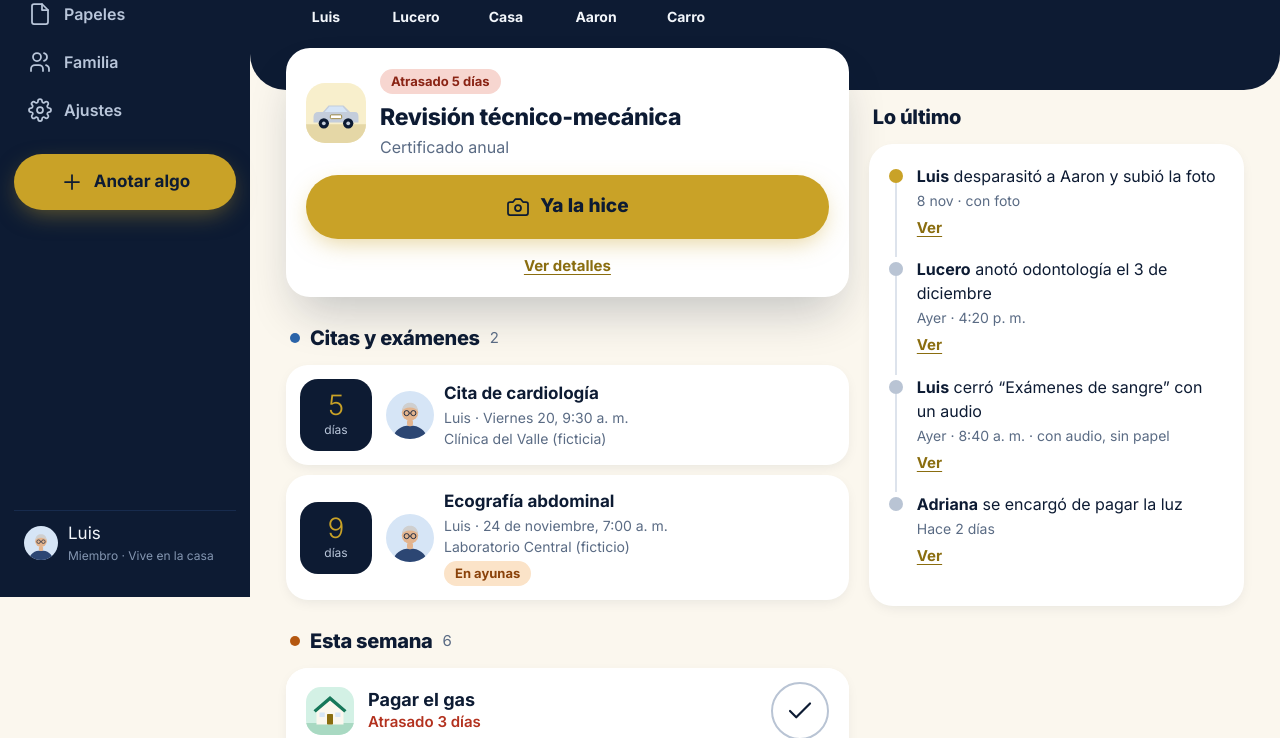
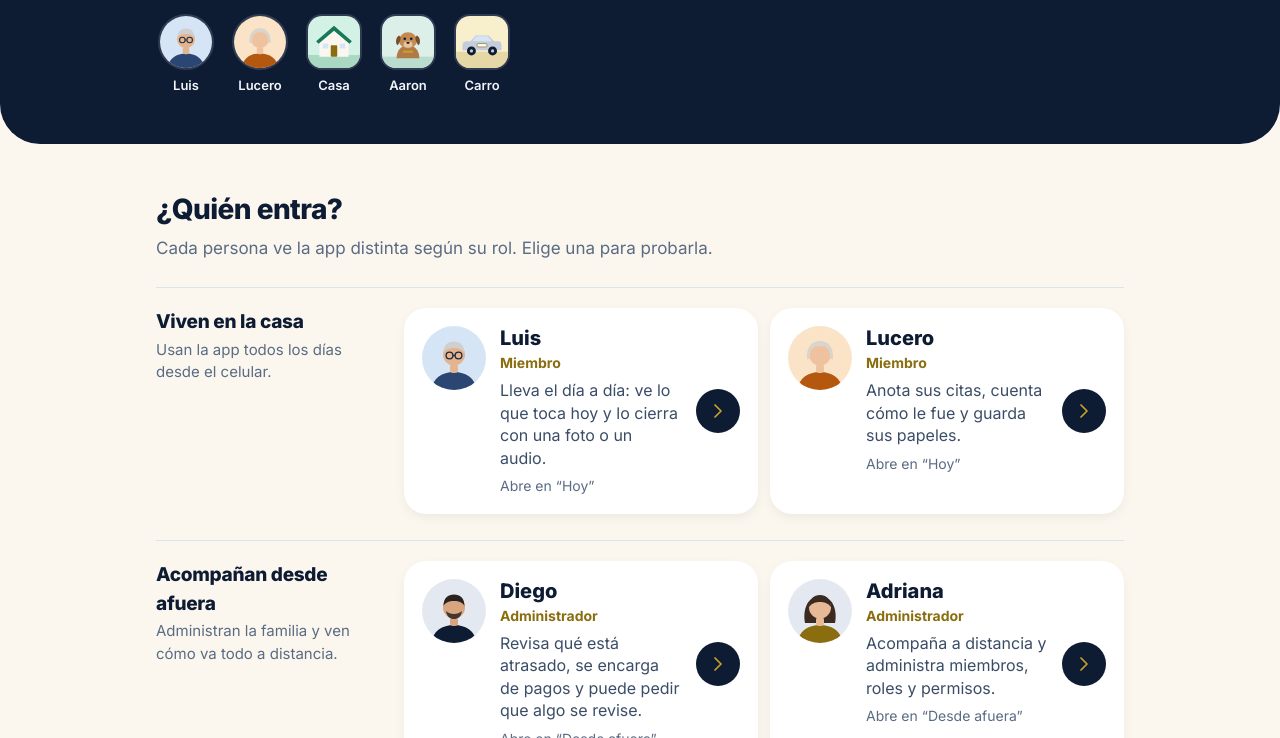
Before and after one commit to diegopaz83/pnb-gestion-familiar-demo, a plain HTML site: page index.html in a window 1280 px wide. Shown: the part 251-989 px from the top of the page. Drawn offline with Linux system fonts and the light colour scheme.

Commit message:
Portada con entradas por rol
Co-Authored-By: Claude Fable 5.2 <noreply@anthropic.com>
Claude-Session: https://claude.ai/code/session_018FWzo8CaWjBwz5sekLT8qj

```diff
--- a/index.html
+++ b/index.html
@@ -524,6 +524,49 @@ main{container:main/inline-size}
 }
 @media(min-width:600px) and (max-width:959px){.tabbar{left:50%;right:auto;width:520px;transform:translateX(-50%)}}
 @media(min-width:960px) and (max-width:1199px){.side{width:212px}}
+
+/* v3.18 portada con entradas por rol */
+.ld{min-height:100vh;background:var(--cream)}
+.ldin{max-width:1040px;margin:0 auto;padding:0 20px}
+.ldh{background:var(--navy-800);color:var(--on-2);padding:28px 0 34px;border-radius:0 0 32px 32px}
+.ldb{display:flex;gap:12px;align-items:baseline;flex-wrap:wrap}
+.ldb span{color:var(--gold-500);font-weight:700;font-size:15px}
+.ldb i{font-style:normal;font-size:14px;color:var(--on-3)}
+.ldh h1{color:var(--on-1);font-size:clamp(38px,9vw,64px);line-height:1.02;font-weight:800;letter-spacing:-.035em;margin:10px 0 12px}
+.ldh p{font-size:18px;line-height:1.45;max-width:34em;margin:0}
+.ldfs{display:flex;gap:8px;margin-top:24px;flex-wrap:wrap}
+.ldf{display:flex;flex-direction:column;align-items:center;gap:6px;width:60px}
+.ldf .fpic{width:56px;height:56px;border-radius:50%;overflow:hidden;display:block;border:2px solid rgba(255,255,255,.14)}
+.ldf .fpic.sq{border-radius:16px}
+.ldf .fpic svg,.ldf .fpic img{width:100%;height:100%;display:block;object-fit:cover}
+.ldf b{font-size:13px;color:var(--on-1);font-weight:600}
+.ldbody{padding-top:32px;padding-bottom:60px}
+.ldbody h2{font-size:28px;font-weight:800;letter-spacing:-.02em}
+.ldsub{margin:6px 0 0;color:var(--fg-3);font-size:17px;max-width:36em}
+.ldg{margin-top:26px;padding-top:20px;border-top:1px solid var(--line)}
+.ldgh h3{font-size:19px;font-weight:800}
+.ldgh p{margin:2px 0 0;color:var(--fg-3);font-size:15px}
+.ldcs{display:grid;gap:12px;margin-top:14px}
+.ldc{display:flex;gap:14px;align-items:flex-start;text-align:left;width:100%;background:var(--white);border:2px solid transparent;border-radius:22px;padding:16px;box-shadow:var(--sh-sm);color:var(--fg-2);transition:border-color .14s var(--ease),box-shadow .14s var(--ease)}
+.ldc:hover,.ldc:focus-visible{border-color:var(--gold-500);box-shadow:var(--sh-md)}
+.ldc .av{width:64px;height:64px;flex:none}
+.ldt{flex:1;min-width:0;display:flex;flex-direction:column;gap:2px}
+.ldt b{font-size:20px;color:var(--fg-1);font-weight:800;line-height:1.2}
+.ldt small{font-size:14px;font-weight:700;color:var(--gold-700)}
+.ldt span{font-size:16px;line-height:1.4;margin-top:4px}
+.ldt em{font-style:normal;font-size:14px;color:var(--fg-3);margin-top:4px}
+.ldgo{align-self:center;flex:none;width:44px;height:44px;border-radius:50%;background:var(--navy-800);color:var(--gold-500);display:grid;place-items:center}
+.ldfoot{margin:28px 0 0;color:var(--fg-3);font-size:14px;max-width:44em}
+@media(min-width:760px){
+ .ldin{padding:0 36px}
+ .ldh{padding:44px 0 48px;border-radius:0 0 40px 40px}
+ .ldbody{padding-top:44px}
+ .ldfs{gap:14px}
+ .ldg{display:grid;grid-template-columns:220px minmax(0,1fr);gap:28px;align-items:start}
+ .ldcs{margin-top:0}
+}
+@media(min-width:1040px){.ldcs{grid-template-columns:1fr 1fr}.ldg:last-of-type .ldcs{grid-template-columns:1fr 1fr}}
+@media(max-width:360px){.ldc{padding:14px;gap:12px}.ldc .av{width:52px;height:52px}.ldgo{width:38px;height:38px}}
 </style>
 </head>
 <body>
@@ -560,7 +603,7 @@ const FICHA={
 };
 function D(m,d){return new Date(2026,m-1,d)}
 function seed(){P=baseP();ENT=baseEnt();return{
- user:'luis',view:'home',arg:null,stack:[],modal:null,toast:null,calM:10,docF:'todos',docCat:null,
+ user:'luis',view:'landing',arg:null,stack:[],modal:null,toast:null,calM:10,docF:'todos',docCat:null,
  font:{luis:'grande',lucero:'grande',diego:'normal',adriana:'normal'},
  notif:{app:true,mail:true,wa:false,hora:'7:00 a. m.'},
  places:{p1:{name:'Clínica del Valle (ficticia)',dir:'Av. Ejemplo # 10-20',tel:'602 000 0001'},p2:{name:'EPS Ejemplo · sede Norte',dir:'Calle Ejemplo # 40-15',tel:'602 000 0002'},p3:{name:'Consultorio dental Norte (ficticio)',dir:'Carrera Ejemplo # 5-30',tel:'602 000 0003'},p4:{name:'Laboratorio Central (ficticio)',dir:'Calle Ejemplo # 22-08',tel:'602 000 0004'},p5:{name:'Veterinaria Patitas (ficticia)',dir:'Carrera Ejemplo # 8-12',tel:'602 000 0005'}},
@@ -1183,9 +1226,38 @@ function modal(){
  return `<div class="scrim\" data-a="scrim"><div class="sheet" role="dialog" aria-modal="true" style="zoom:${z}">${h}</div></div>`;
 }
 
+/* ============ portada ============ */
+const ENTRADAS=[
+ ['Viven en la casa','Usan la app todos los días desde el celular.',[
+  ['luis','Lleva el día a día: ve lo que toca hoy y lo cierra con una foto o un audio.','Abre en “Hoy”'],
+  ['lucero','Anota sus citas, cuenta cómo le fue y guarda sus papeles.','Abre en “Hoy”']]],
+ ['Acompañan desde afuera','Administran la familia y ven cómo va todo a distancia.',[
+  ['diego','Revisa qué está atrasado, se encarga de pagos y puede pedir que algo se revise.','Abre en “Desde afuera”'],
+  ['adriana','Acompaña a distancia y administra miembros, roles y permisos.','Abre en “Desde afuera”']]],
+ ['Cuida a alguien','Rol previsto para una cuidadora o cuidador. Hoy la familia no tiene.',[
+  ['cuida','Solo ve a Luis y a Lucero. No ve cédulas, escrituras, la casa ni el carro.','Persona de ejemplo']]]
+];
+const CUIDA={id:'cuida',name:'Cuidadora de ejemplo',short:'Cuidadora',ini:'CE',kind:'cuidador',role:'cuidador',where:'Cali',bg:'#d3f1e5',fg:'#17785a',status:'activo',scope:['luis','lucero'],salud:true};
+function vLanding(){
+ const face=id=>id==='cuida'?`<span class="av pic">${portrait('cuida',CUIDA.bg)}</span>`:av(id);
+ const cuida=Object.values(ENT).map(e=>`<span class="ldf"><span class="fpic ${e.type==='persona'?'':'sq'}">${entPic(e.id)}</span><b>${esc(e.name.split(' ')[0])}</b></span>`).join('');
+ return `<div class="ld">
+ <header class="ldh"><div class="ldin">
+  <div class="ldb"><span>PNB Digital</span></div>
+  <h1>Gestión familiar</h1>
+  <p>Citas, pagos, papeles y cuidados de la familia, cada uno con responsable, fecha y evidencia de que se hizo.</p>
+  <div class="ldfs" aria-label="Lo que cuida la familia">${cuida}</div>
+ </div></header>
+ <div class="ldin ldbody">
+  <h2>¿Quién entra?</h2>
+  <p class="ldsub">Cada persona ve la app distinta según su rol. Elige una para probarla.</p>
+  ${ENTRADAS.map(g=>`<section class="ldg"><div class="ldgh"><h3>${g[0]}</h3><p>${g[1]}</p></div><div class="ldcs">${g[2].map(x=>{const p=x[0]==='cuida'?CUIDA:P[x[0]];return `<button class="ldc" data-a="enter" data-id="${x[0]}">${face(x[0])}<span class="ldt"><b>${esc(p.name)}</b><small>${ROLE[p.role]}</small><span>${x[1]}</span><em>${x[2]}</em></span><span class="ldgo" aria-hidden="true">${ic('chev')}</span></button>`}).join('')}</div></section>`).join('')}
+  <p class="ldfoot">Nada de lo que hagas aquí se guarda: al reiniciar vuelve al estado inicial. Arriba, en “Portada”, regresas a esta página.</p>
+ </div></div>`}
 /* ============ render ============ */
 function render(){
  const v=S.view;
+ if(v==='landing'){document.getElementById('app').innerHTML=`<div class="pbar"><b>PROTOTIPO</b><span>Demo · datos ficticios</span></div>${vLanding()}`;return}
  let c='';
  if(v==='home')c=remote()?vHomeRemote():vHomeLocal();
  else if(v==='item')c=vItem(S.arg);else if(v==='cal')c=vCal();else if(v==='docs')c=vDocs();else if(v==='fam')c=vFamily();else if(v==='ent')c=vEnt(S.arg);else if(v==='set')c=vSet();
@@ -1196,7 +1268,7 @@ function render(){
  <div class="pbar"><b>PROTOTIPO</b><span>Demo · datos ficticios</span><span class="sp"></span>
  <label>Ver como <select data-a="who">${Object.values(P).filter(p=>p.status==='activo').map(p=>`<option value="${p.id}" ${S.user===p.id?'selected':''}>${p.short}</option>`).join('')}</select></label>
  <label>Letra <select data-a="fontsel">${['normal','grande','muy'].map(k=>`<option value="${k}" ${S.font[S.user]===k?'selected':''}>${SCALE_L[k]}</option>`).join('')}</select></label>
- <button data-a="reset">Reiniciar</button></div>
+ <button data-a="portada">Portada</button><button data-a="reset">Reiniciar</button></div>
  <div class="app"><aside class="side"><div class="brand"><span>PNB Digital</span><b>Gestión familiar</b></div><nav>${navs.map(n=>`<button class="${act===n[0]?'on':''}" data-a="nav" data-v="${n[0]}">${ic(n[1])}${n[2]}</button>`).join('')}<button class="${act==='set'?'on':''}" data-a="nav" data-v="set">${ic('gear')}Ajustes</button></nav>
  <button class="btn pri add" data-a="add">${ic('plus')}Anotar algo</button>
  <div class="me">${av(S.user,'sm')}<div>${me().name}<small>${ROLE[me().role]} · ${KIND[me().kind]}</small></div></div></aside>
@@ -1267,7 +1339,9 @@ document.addEventListener('click',e=>{
  case 'open':nav('item',t.dataset.id);break;
  case 'ent':nav('ent',t.dataset.id);break;
  case 'back':back();break;
- case 'reset':S=seed();render();toast('Prototipo reiniciado');break;
+ case 'reset':S=seed();render();scrollTo(0,0);break;
+ case 'portada':S.view='landing';S.stack=[];S.modal=null;render();scrollTo(0,0);break;
+ case 'enter':{const id=t.dataset.id;if(id==='cuida'&&!P.cuida){P.cuida={...CUIDA};S.font.cuida='normal'}S.user=id;S.view='home';S.stack=[];S.modal=null;S.docCat=null;S.docF='todos';render();scrollTo(0,0);toast('Entraste como '+me().name);break}
  case 'toast':toast(t.dataset.m);break;
  case 'calm':S.calM=Math.max(9,Math.min(11,S.calM+ +t.dataset.d));render();break;
  case 'docf':S.docF=t.dataset.f;render();break;
```
